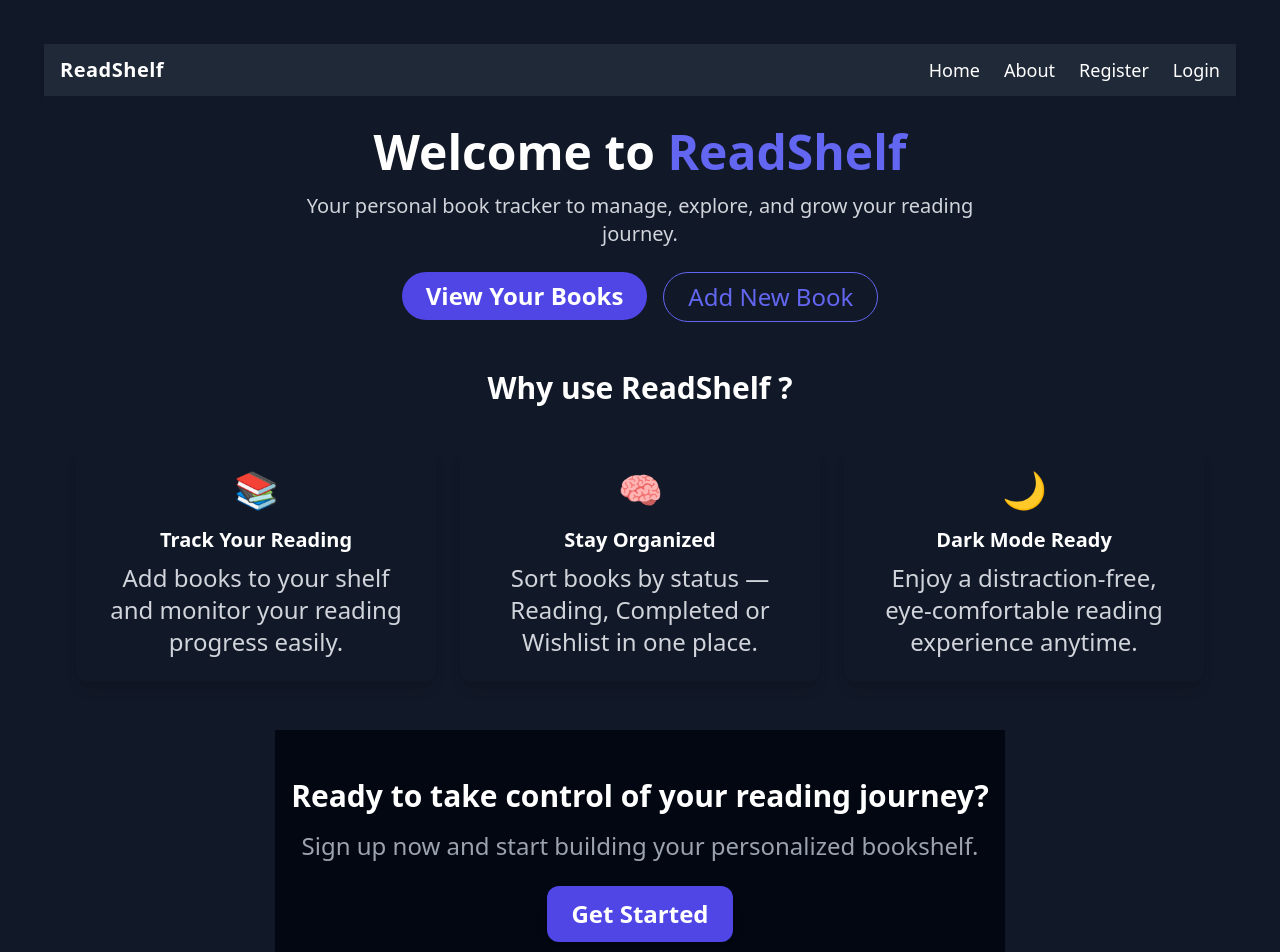
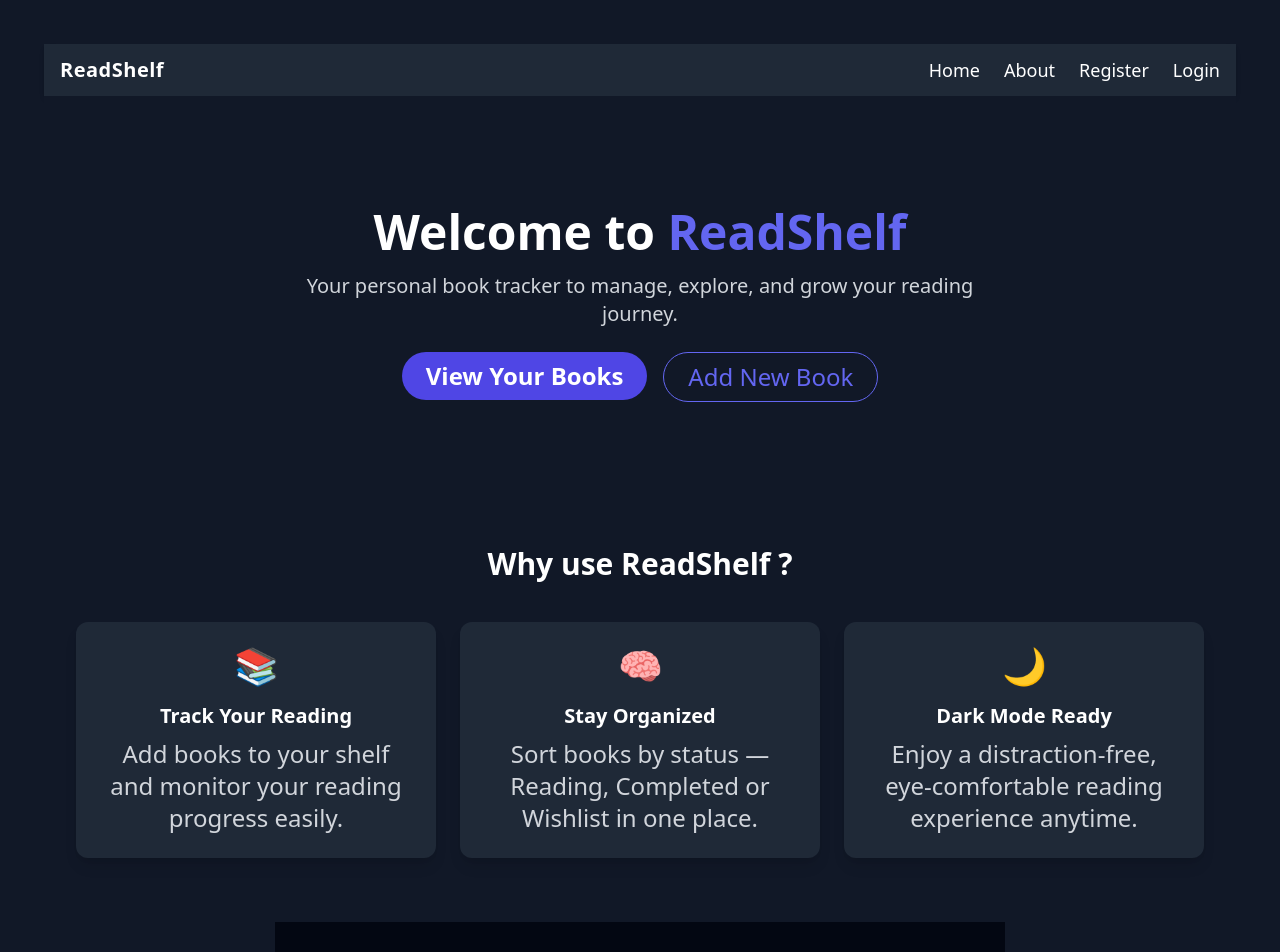
Before and after one commit to thesameernehal/ReadShelf, a React (Vite) app in the folder client/: page / in a window 1280 px wide. Shown: the top 952 px of the page. Built offline with nearby package versions, Linux system fonts and the light colour scheme.

Commit message:
Refined UI: Enhanced BookCard design, added icon buttons, improved filter & search styling

```diff
--- a/client/src/components/BookCard.jsx
+++ b/client/src/components/BookCard.jsx
@@ -9,12 +9,12 @@ const StatusColors = {
 const BookCard = ({ title, author, status, children }) => {
     return (
         <div className='bg-gray-800 pb-4 px-4 pt-10 rounded-xl shadow-md text-white space-y-1 relative group min-h-[200px] transition-transform transform hover:scale-105 hover:shadow-[0_0_10px_#3b82f6]
- duration-300 hover:border-2 hover:border-blue-500 '>
+ duration-300 hover:border-2 hover:border-blue-500 border border-gray-700'>
             <h3 className='font-semibold text-2xl mb-4 break-words text-blue-400 min-h-[64px]'>{title}</h3>
             <p className='text-gray-400 mb-1 text-xl'>Author : {author}</p>
 
             {/* Status */}
-            <span className={`text-xs font-semibold px-3 py-1 rounded-full ${StatusColors[status] || 'bg-gray-600'} text-white`}>{status}</span>
+            <span className={`text-sm font-medium px-4 py-1 rounded-full tracking-wide shadow-sm ${StatusColors[status] || 'bg-gray-600'} text-white`}>{status}</span>
 
             {/* Edit n Delete */}
             <div className='absolute top-4 right-4 flex space-x-3 opacity-0 group-hover:opacity-100 transition-opacity duration-300'>
@@ -24,4 +24,6 @@ const BookCard = ({ title, author, status, children }) => {
     )
 }
 
+
+
 export default BookCard
--- a/client/src/pages/BookList.jsx
+++ b/client/src/pages/BookList.jsx
@@ -55,18 +55,19 @@ const Booklist = () => {
             <div className='flex flex-col sm:flex-row gap-4 mb-6 items-center justify-center'>
                 {/* Filter option */}
                 <label className='mr-2 font-semibold'>Filter by Status : </label>
+
                 <select value={filter}
                     onChange={(e) => setfilter(e.target.value)}
-                    className='w-full sm:w-40 px-4 py-2 rounded-md bg-gray-700 text-white focus:outline-none focus:ring-2 focus:ring-blue-500 mr-2'
+                    className='w-full sm:w-48 px-4 py-2 rounded-lg bg-gray-800 text-white border border-gray-600 shadow-md hover:border-blue-500 focus:outline-none focus:ring-2 focus:ring-blue-500 transition duration-200'
                 >
-                    <option value="All">All</option>
-                    <option value="Reading">Reading</option>
-                    <option value="Completed">Completed</option>
-                    <option value="Wishlist">Wishlist</option>
+                    <option value="All">📚 All</option>
+                    <option value="Reading">📖 Reading</option>
+                    <option value="Completed">✅ Completed</option>
+                    <option value="Wishlist">📝 Wishlist</option>
                 </select>
 
                 {/* Search Functionality  */}
-                <input type="text" value={searchterm} placeholder='Search Books' onChange={(e) => setSearchterm(e.target.value)} className='w-full sm:w-64 px-4 py-2 rounded-md bg-gray-700 text-white placeholder-gray-400 focus:outline-none focus:ring-2 focus:ring-blue-500' />
+                <input type="text" value={searchterm} placeholder='Search Books' onChange={(e) => setSearchterm(e.target.value)} className='w-full sm:w-48 px-4 py-2 rounded-lg bg-gray-800 text-white border border-gray-600 shadow-md hover:border-blue-500 focus:outline-none focus:ring-2 focus:ring-blue-500 transition duration-200 ' />
             </div>
             {books.length === 0 ? (
                 <p className='text-center text-gray-400'>No Books Added Yet</p>
@@ -79,12 +80,15 @@ const Booklist = () => {
                             author={book.author}
                             status={book.status}>
 
-                            <Link to={`/edit/${book._id}`}>
-                                <FaEdit className='text-yellow-400 hover:text-yellow-300 cursor-pointer'></FaEdit></Link>
+                            <div className='flex gap-3'>
 
-                            <button onClick={() => handleDelete(book._id)}>
-                                <FaTrash className='text-red-500 hover:text-red-400 cursor-pointer'></FaTrash>
-                            </button>
+                                <Link to={`/edit/${book._id}`}>
+                                    <FaEdit className='text-yellow-400 hover:text-yellow-300 cursor-pointer'></FaEdit></Link>
+
+                                <button onClick={() => handleDelete(book._id)}>
+                                    <FaTrash className='text-red-500 hover:text-red-400 cursor-pointer'></FaTrash>
+                                </button>
+                            </div>
                         </BookCard>
                     ))}
                 </div>
--- a/client/src/pages/Home.jsx
+++ b/client/src/pages/Home.jsx
@@ -4,7 +4,8 @@ import { Link } from 'react-router-dom';
 const Home = () => {
     return (
         <div className='min-h-screen bg-gray-900 text-white flex flex-col justify-center items-center px-4'>
-            <div className='text-center max-w-2xl'>
+            {/* Hero Section  */}
+            <div className='text-center max-w-2xl py-20'>
                 <h1 className='text-4xl md:text-5xl font-bold mb-4 mt-8'>Welcome to <span className='text-indigo-500'>ReadShelf</span> </h1>
 
                 <p className='text-lg md:text-xl text-gray-300 mb-6'>Your personal book tracker to manage, explore, and grow your reading journey.</p>
@@ -26,26 +27,26 @@ const Home = () => {
             </div>
 
             {/* Info Section */}
-            <section className='bg-gray-900 text-white py-12 px-4'>
+            <section className='bg-gray-900 text-white py-16 px-4'>
                 <h2 className='text-3xl mb-10 text-center font-bold'>Why use ReadShelf ? </h2>
 
                 <div className='grid grid-cols-1 md:grid-cols-3 gap-6 mx-auto max-w-6xl'>
                     {/* Cards */}
-                    <div className='className="bg-gray-800 rounded-xl p-6 shadow-lg hover:shadow-2xl hover:border hover:border-purple-500 hover:scale-105 transform transition-transform duration-300 cursor-pointer"
+                    <div className='bg-gray-800 rounded-xl p-6 shadow-lg hover:shadow-2xl hover:border hover:border-purple-500 hover:scale-105 transform transition-transform duration-300 cursor-pointer"
 '>
                         <div className='text-4xl mb-4'>📚</div>
                         <h3 className='text-xl font-semibold mb-2'>Track Your Reading</h3>
                         <p className='text-gray-300'>Add books to your shelf and monitor your reading progress easily.</p>
                     </div>
 
-                    <div className='className="bg-gray-800 rounded-xl p-6 shadow-lg hover:shadow-2xl hover:border hover:border-purple-500 hover:scale-105 transform transition-transform duration-300"
+                    <div className='bg-gray-800 rounded-xl p-6 shadow-lg hover:shadow-2xl hover:border hover:border-purple-500 hover:scale-105 transform transition-transform duration-300"
 '>
                         <div className="text-4xl mb-4">🧠</div>
                         <h3 className="text-xl font-semibold mb-2">Stay Organized</h3>
                         <p className="text-gray-300">Sort books by status — Reading, Completed or Wishlist in one place.</p>
                     </div>
 
-                    <div className='className="bg-gray-800 rounded-xl p-6 shadow-lg hover:shadow-2xl hover:border hover:border-purple-500 hover:scale-105 transform transition-transform duration-300"
+                    <div className='bg-gray-800 rounded-xl p-6 shadow-lg hover:shadow-2xl hover:border hover:border-purple-500 hover:scale-105 transform transition-transform duration-300"
 '>
                         <div className="text-4xl mb-4">🌙</div>
                         <h3 className="text-xl font-semibold mb-2">Dark Mode Ready</h3>
@@ -56,7 +57,7 @@ const Home = () => {
             </section>
 
             {/* CTA - Call to Action  */}
-            <section className='bg-gray-950 text-center py-12 px-4 text-white'>
+            <section className='bg-gray-950 text-center py-16 px-4 text-white'>
 
                 <h2 className='text-3xl font-bold mb-4'>Ready to take control of your reading journey?</h2>
 
```
